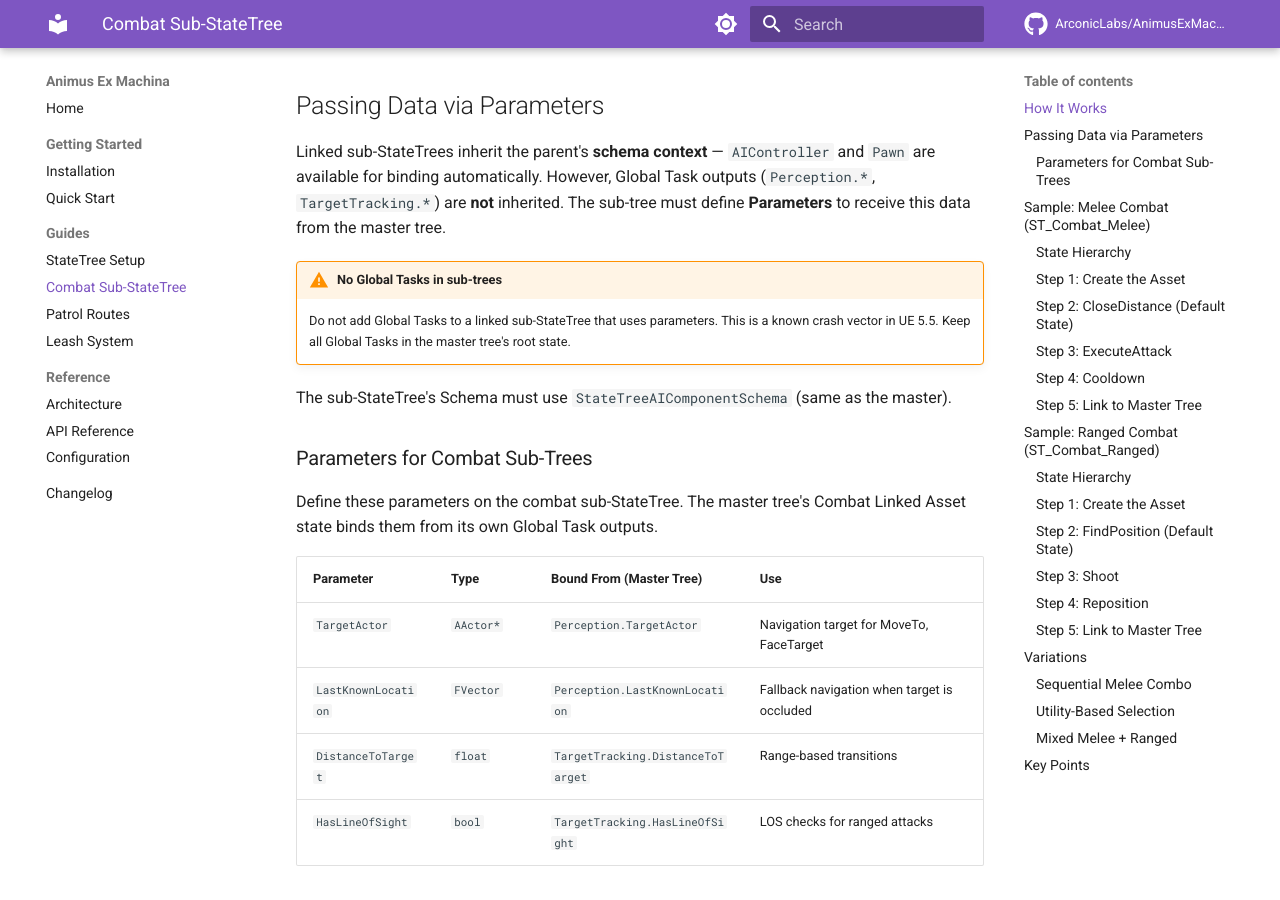
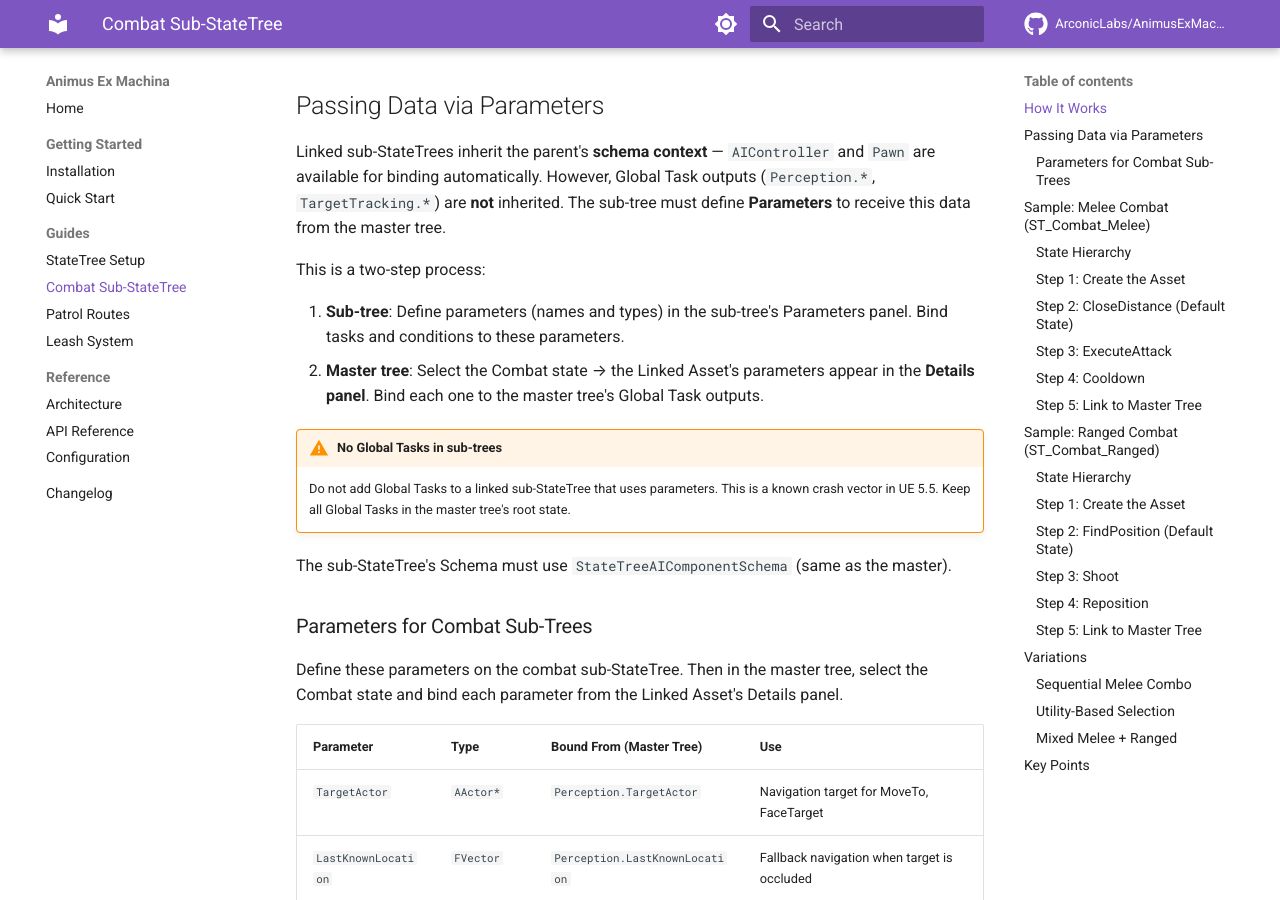
Before and after one commit to ArconicLabs/AnimusExMachina, an MkDocs documentation site: the page built from docs/guides/combat-subtree.md, in a window 1280 px wide and 900 px high, scrolled down 643 px. Built offline with MkDocs 1.6.1 and Material for MkDocs 9.7.7, drawn with Linux system fonts in a browser that asks for light colours; comment, search, counter and statistics services are not loaded; some of the changed text lies outside the part shown.

Commit message:
docs: clarify two-step parameter binding workflow for linked sub-trees
Explain that parameters are defined in the sub-tree, then bound from
the master tree's Details panel when the Combat state is selected.

```diff
--- a/docs/guides/combat-subtree.md
+++ b/docs/guides/combat-subtree.md
@@ -22,6 +22,11 @@ ST_AxM_Master
 
 Linked sub-StateTrees inherit the parent's **schema context** — `AIController` and `Pawn` are available for binding automatically. However, Global Task outputs (`Perception.*`, `TargetTracking.*`) are **not** inherited. The sub-tree must define **Parameters** to receive this data from the master tree.
 
+This is a two-step process:
+
+1. **Sub-tree**: Define parameters (names and types) in the sub-tree's Parameters panel. Bind tasks and conditions to these parameters.
+2. **Master tree**: Select the Combat state → the Linked Asset's parameters appear in the **Details panel**. Bind each one to the master tree's Global Task outputs.
+
 !!! warning "No Global Tasks in sub-trees"
     Do not add Global Tasks to a linked sub-StateTree that uses parameters. This is a known crash vector in UE 5.5. Keep all Global Tasks in the master tree's root state.
 
@@ -29,7 +34,7 @@ The sub-StateTree's Schema must use `StateTreeAIComponentSchema` (same as the ma
 
 ### Parameters for Combat Sub-Trees
 
-Define these parameters on the combat sub-StateTree. The master tree's Combat Linked Asset state binds them from its own Global Task outputs.
+Define these parameters on the combat sub-StateTree. Then in the master tree, select the Combat state and bind each parameter from the Linked Asset's Details panel.
 
 | Parameter | Type | Bound From (Master Tree) | Use |
 |---|---|---|---|
@@ -126,7 +131,7 @@ Brief pause between attacks. This creates a window the player can exploit.
 2. Select **Combat**
 3. Set state type to **Linked Asset**
 4. Set **Linked StateTree** to `ST_Combat_Melee`
-5. Bind the Linked Asset's parameters:
+5. With the Combat state selected, the sub-tree's parameters appear in the **Details panel**. Bind each one:
     - `TargetActor` ← `Perception.TargetActor`
     - `LastKnownLocation` ← `Perception.LastKnownLocation`
     - `DistanceToTarget` ← `TargetTracking.DistanceToTarget`
@@ -229,7 +234,7 @@ Move to a new position after firing. This prevents the NPC from being a stationa
 2. Select **Combat**
 3. Set state type to **Linked Asset**
 4. Set **Linked StateTree** to `ST_Combat_Ranged`
-5. Bind the Linked Asset's parameters:
+5. With the Combat state selected, the sub-tree's parameters appear in the **Details panel**. Bind each one:
     - `TargetActor` ← `Perception.TargetActor`
     - `LastKnownLocation` ← `Perception.LastKnownLocation`
     - `DistanceToTarget` ← `TargetTracking.DistanceToTarget`
```
